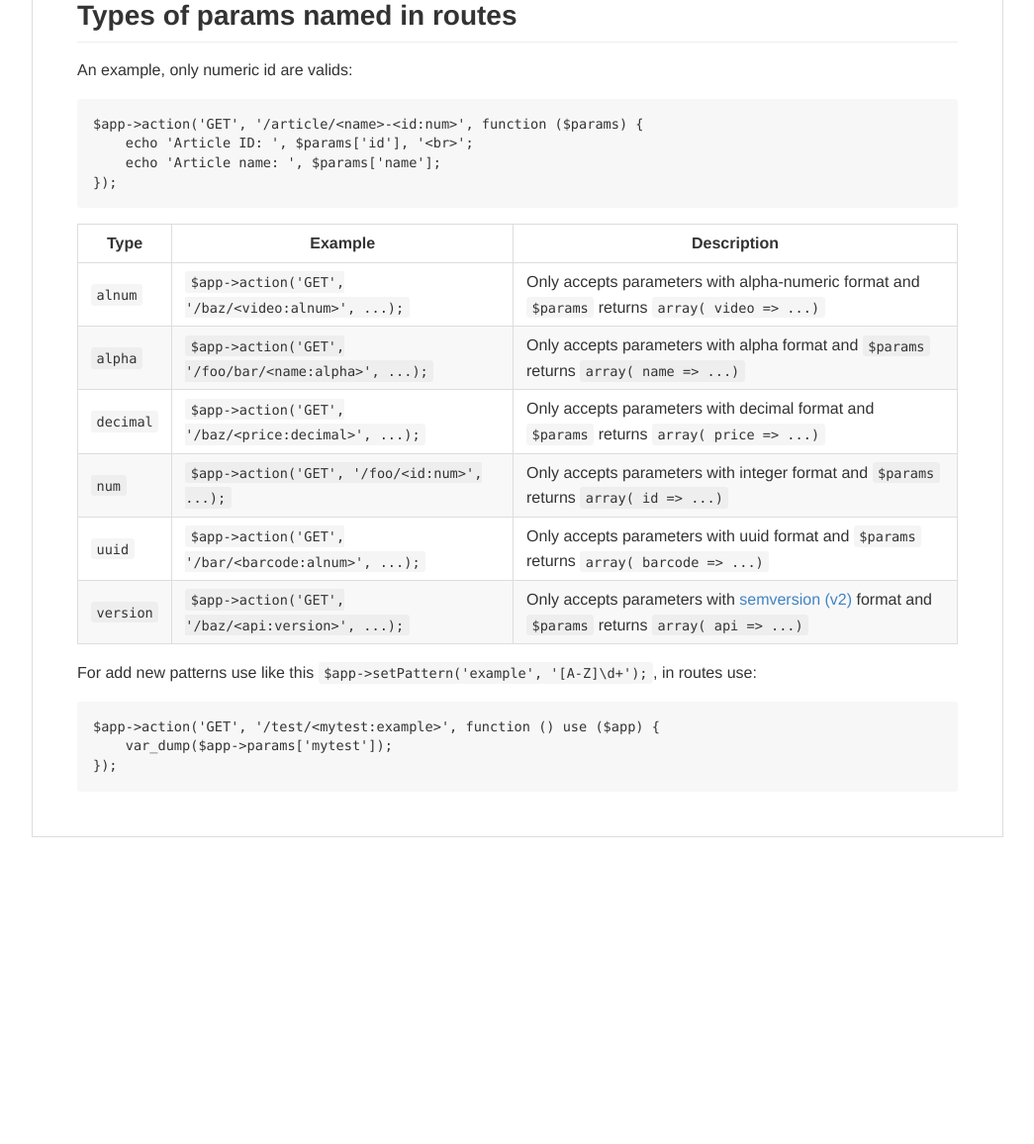
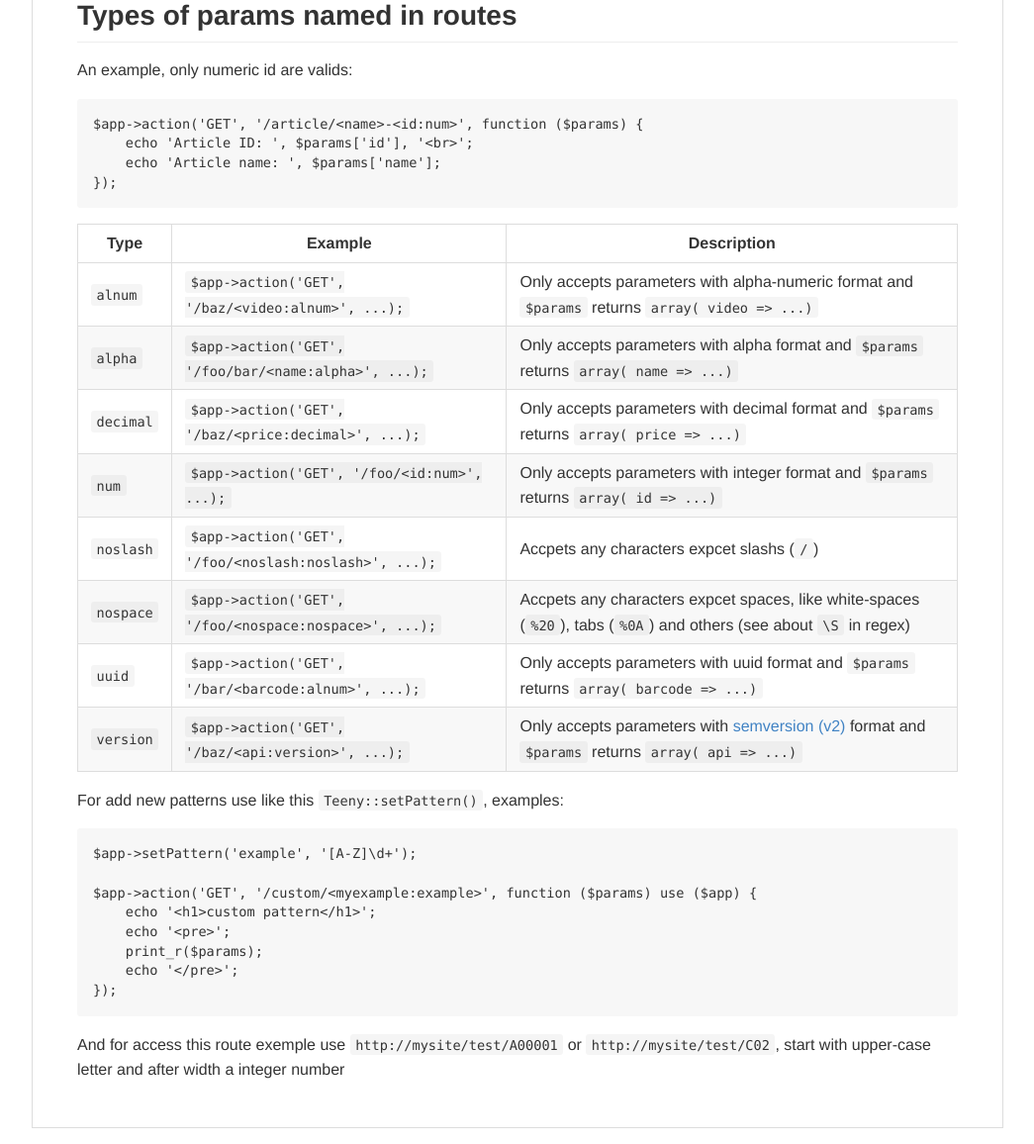
Before and after one commit to inphinit/teeny, a PHP site: page /test/README.html in a window 1280 px wide. Shown: the part 3720-4876 px from the top of the page at 99% size, without its empty margins (117-1162 px from the left). Before the commit the page ends 4566 px from the top, so only its background shows below. Run offline with PHP 8.4, Linux system fonts and the light colour scheme.

Commit message:
Fixed custom pattern example

```diff
--- a/README.html
+++ b/README.html
@@ -1087,11 +1087,11 @@ body .markdown-body
 <td>Get or set HTTP status</td>
 </tr>
 <tr>
-<td><code>Teeny::action(mixed $methods, string $path, mixd $callback): void</code></td>
+<td><code>Teeny::action(mixed $methods, string $path, mixed $callback): void</code></td>
 <td>Add or remove or update a route, supports functions, closures and paths to PHP scripts</td>
 </tr>
 <tr>
-<td><code>Teeny::handlerCodes(array $codes, mixd $callback): int</code></td>
+<td><code>Teeny::handlerCodes(array $codes, mixed $callback): int</code></td>
 <td>Detect if SAPI or script change HTTP status</td>
 </tr>
 <tr>
@@ -1243,6 +1243,16 @@ Article name: 1000
 <td>Only accepts parameters with integer format and <code>$params</code> returns <code>array( id =&gt; ...)</code></td>
 </tr>
 <tr>
+<td><code>noslash</code></td>
+<td><code>$app-&gt;action('GET', '/foo/&lt;noslash:noslash&gt;', ...);</code></td>
+<td>Accpets any characters expcet slashs (<code>/</code>)</td>
+</tr>
+<tr>
+<td><code>nospace</code></td>
+<td><code>$app-&gt;action('GET', '/foo/&lt;nospace:nospace&gt;', ...);</code></td>
+<td>Accpets any characters expcet spaces, like white-spaces (<code>%20</code>), tabs (<code>%0A</code>) and others (see about <code>\S</code> in regex)</td>
+</tr>
+<tr>
 <td><code>uuid</code></td>
 <td><code>$app-&gt;action('GET', '/bar/&lt;barcode:alnum&gt;', ...);</code></td>
 <td>Only accepts parameters with uuid format and <code>$params</code> returns <code>array( barcode =&gt; ...)</code></td>
@@ -1254,8 +1264,15 @@ Article name: 1000
 </tr>
 </tbody>
 </table>
-<p>For add new patterns use like this <code>$app-&gt;setPattern('example', '[A-Z]\d+');</code>, in routes use:</p>
-<div class="codehilite"><pre><span class="x">$app-&gt;action(&#39;GET&#39;, &#39;/test/&lt;mytest:example&gt;&#39;, function () use ($app) {</span>
-<span class="x">    var_dump($app-&gt;params[&#39;mytest&#39;]);</span>
+<p>For add new patterns use like this <code>Teeny::setPattern()</code>, examples:</p>
+<div class="codehilite"><pre><span class="x">$app-&gt;setPattern(&#39;example&#39;, &#39;[A-Z]\d+&#39;);</span>
+
+<span class="x">$app-&gt;action(&#39;GET&#39;, &#39;/custom/&lt;myexample:example&gt;&#39;, function ($params) use ($app) {</span>
+<span class="x">    echo &#39;&lt;h1&gt;custom pattern&lt;/h1&gt;&#39;;</span>
+<span class="x">    echo &#39;&lt;pre&gt;&#39;;</span>
+<span class="x">    print_r($params);</span>
+<span class="x">    echo &#39;&lt;/pre&gt;&#39;;</span>
 <span class="x">});</span>
-</pre></div></article></body></html>
+</pre></div>
+
+<p>And for access this route exemple use <code>http://mysite/test/A00001</code> or <code>http://mysite/test/C02</code>, start with upper-case letter and after width a integer number</p></article></body></html>
```
Also changed, not shown: index.php (+10 -0 lines), README.md.
